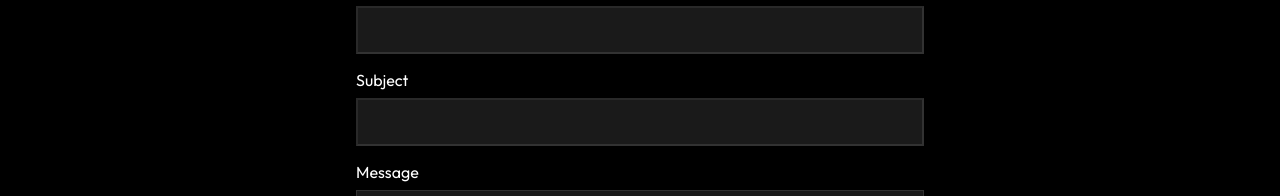
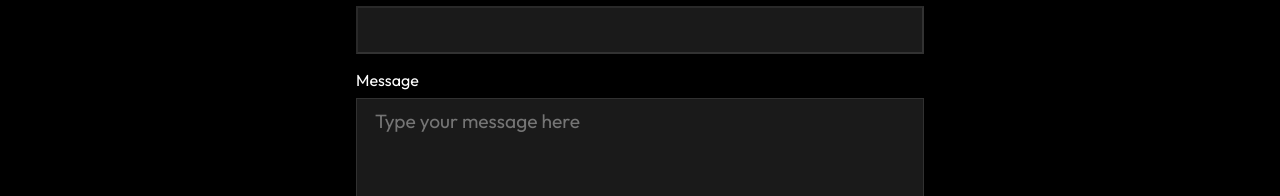
Before and after one commit to kaltrimkodraliu/portfolio, a React (Create React App) app: page /contact in a window 1280 px wide. Shown: the part 658-854 px from the top of the page. Built offline with nearby package versions, Linux system fonts and the light colour scheme.

Commit message:
Implemented Contact Form

```diff
--- a/src/components/Form.js
+++ b/src/components/Form.js
@@ -4,16 +4,15 @@ import React from "react"
 const Form = () => {
     return (
         <div className="form">
-            <form>
+            <form action="https://formspree.io/f/xvoydgqj"
+                method="POST">
                 <label>Your Name</label>
                 <input type="text"></input>
                 <label>Email</label>
-                <input type="email"></input>
-                <label>Subject</label>
-                <input type="text"></input>
+                <input type="email" name="email"></input>
                 <label>Message</label>
-                <textarea rows="6" placeholder="Type your message here" />
-                <button className="btn">Submit</button>
+                <textarea rows="6" placeholder="Type your message here" name="message"></textarea>
+                <button className="btn" type="submit">Submit</button>
             </form>
         </div>
     )
```
